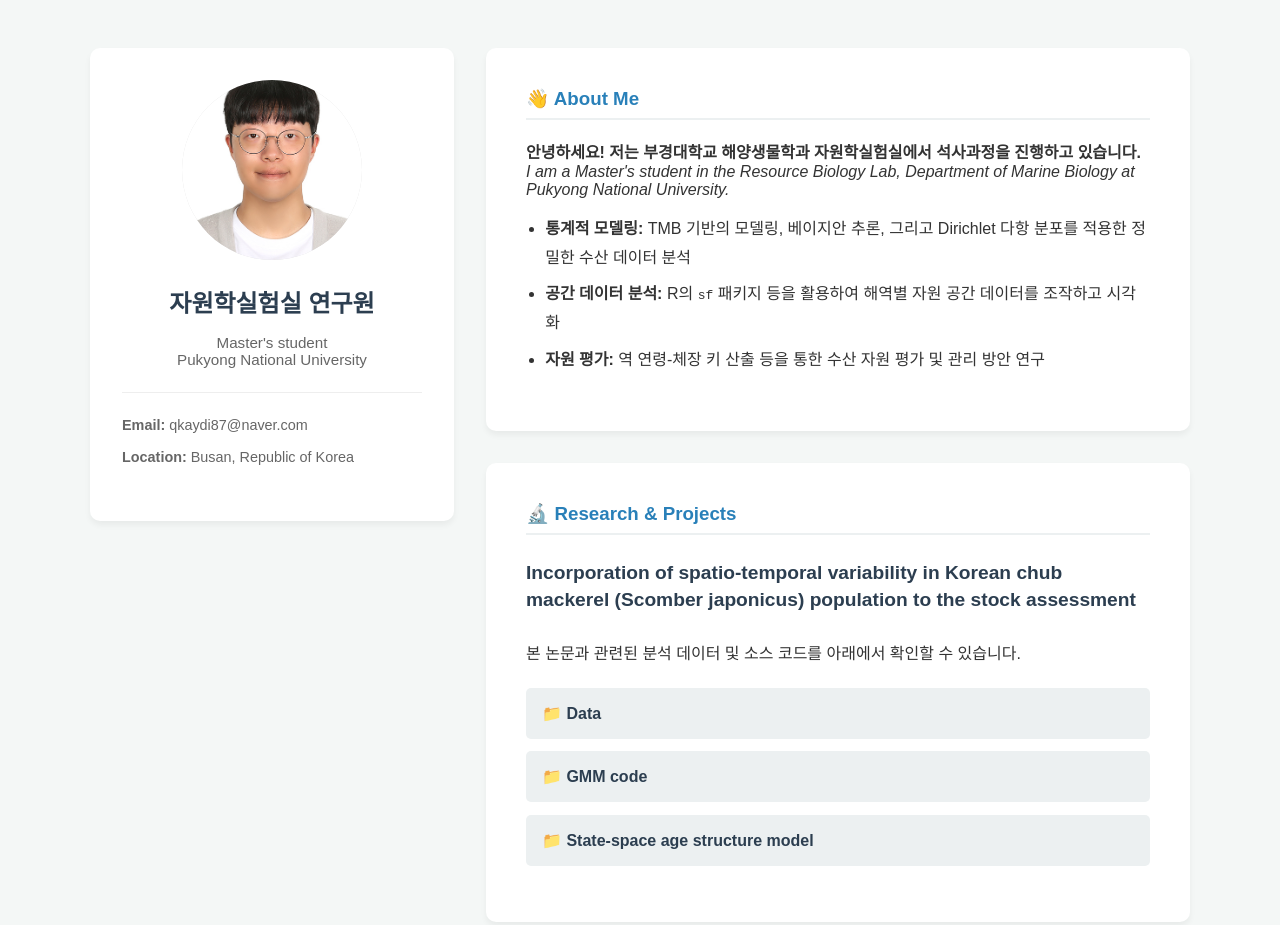
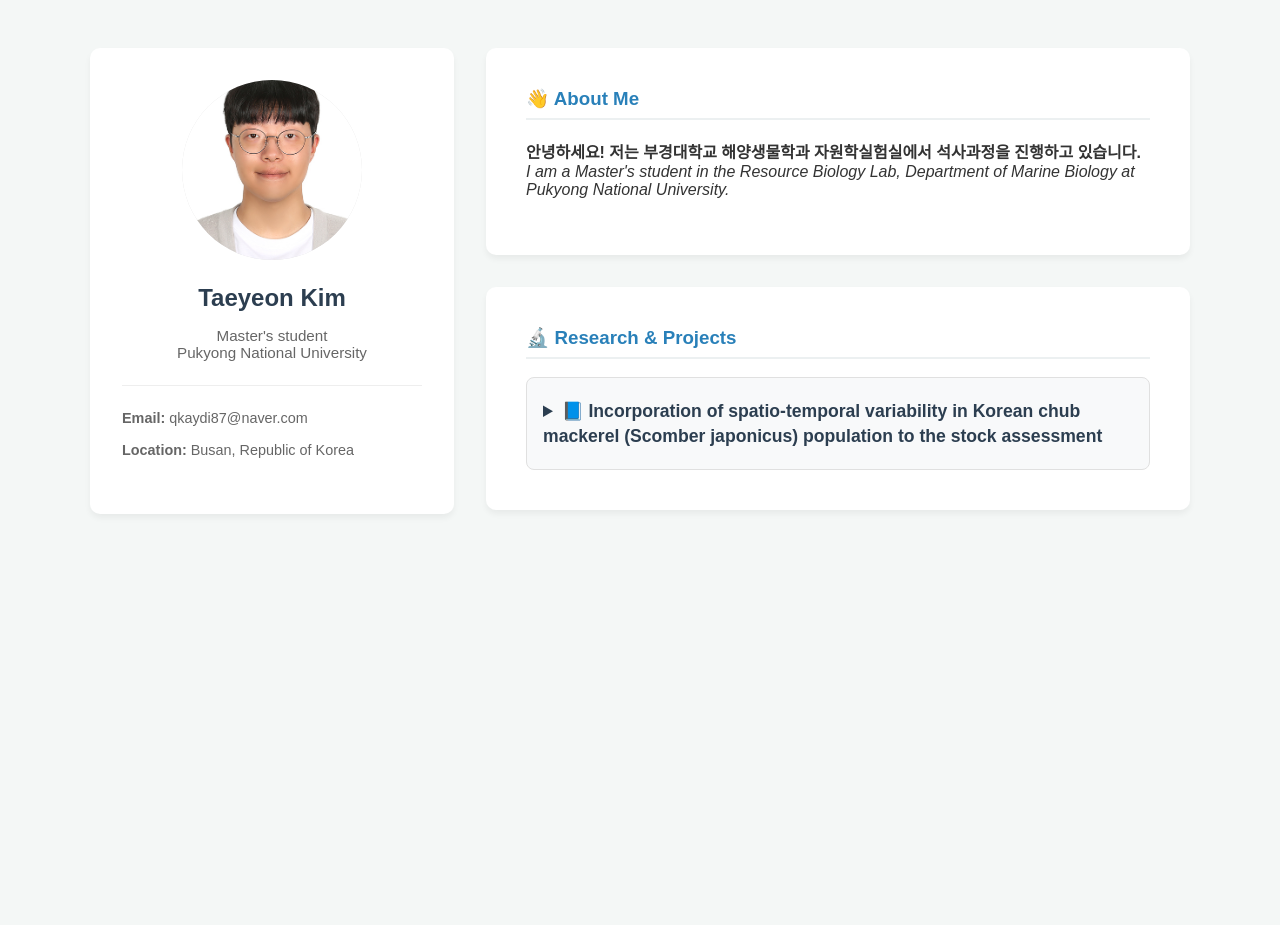
Before and after one commit to Taeyeon-Kim-hub/Taeyeon-Kim-hub.github.io, a plain HTML site: page index.html in a window 1280 px wide. After the commit the page ends 800 px from the top, so only its background shows below. Drawn offline with Linux system fonts and the light colour scheme.

Commit message:
Update index.html

```diff
--- a/index.html
+++ b/index.html
@@ -108,6 +108,34 @@
         .folder-list li a:hover {
             color: #3498db;
         }
+
+        /* --- 여기서부터 이번에 새로 추가된 디자인 코드입니다 --- */
+        .project-folder {
+            background-color: #f8f9fa;
+            border: 1px solid #e0e0e0;
+            border-radius: 8px;
+            margin-top: 1rem;
+            padding: 0.5rem 1rem;
+        }
+
+        .folder-title {
+            font-size: 1.1em;
+            font-weight: bold;
+            color: #2c3e50;
+            cursor: pointer; /* 마우스를 올리면 손가락 모양으로 바뀜 */
+            padding: 0.8rem 0;
+            line-height: 1.4;
+        }
+
+        .folder-title:hover {
+            color: #3498db;
+        }
+
+        .folder-content {
+            padding: 1rem 0;
+            border-top: 1px dashed #cccccc;
+        }
+        /* ---------------------------------------------------- */
     </style>
 </head>
 <body>
@@ -116,9 +144,8 @@
 
         <!-- 왼쪽: 사이드바 영역 -->
         <aside class="sidebar">
-            <!-- 이미지 태그: 나중에 src="사진이름.jpg" 로 변경하면 사진이 뜹니다. -->
             <img src="profile.jpg" alt="프로필 사진" class="profile-img">
-            <h2>자원학실험실 연구원</h2>
+            <h2>Taeyeon Kim</h2>
             <p>Master's student<br>Pukyong National University</p>
             <hr style="border: 0; border-top: 1px solid #eee; margin: 1.5rem 0;">
             <p style="text-align: left; font-size: 0.9em;">
@@ -130,24 +157,28 @@
         <!-- 오른쪽: 메인 콘텐츠 영역 -->
         <main class="main-content">
 
-            <!-- 첫 번째 박스: 인사말 및 소개 (README 내용) -->
+            <!-- 첫 번째 박스: 인사말 및 소개 (연구원님 원본 그대로 유지) -->
             <div class="content-box">
                 <h3>👋 About Me</h3>
                 <p><strong>안녕하세요! 저는 부경대학교 해양생물학과 자원학실험실에서 석사과정을 진행하고 있습니다.</strong><br>
                 <em>I am a Master's student in the Resource Biology Lab, Department of Marine Biology at Pukyong National University.</em></p>
-
-                <ul class="info-list">
-                    <li><strong>통계적 모델링:</strong> TMB 기반의 모델링, 베이지안 추론, 그리고 Dirichlet 다항 분포를 적용한 정밀한 수산 데이터 분석</li>
-                    <li><strong>공간 데이터 분석:</strong> R의 <code>sf</code> 패키지 등을 활용하여 해역별 자원 공간 데이터를 조작하고 시각화</li>
-                    <li><strong>자원 평가:</strong> 역 연령-체장 키 산출 등을 통한 수산 자원 평가 및 관리 방안 연구</li>
-                </ul>
             </div>
 
             <!-- 두 번째 박스: Research 및 논문 -->
             <div class="content-box">
                 <h3>🔬 Research & Projects</h3>
-                <h4 style="color: #2c3e50; font-size: 1.2em; line-height: 1.4;">Incorporation of spatio-temporal variability in Korean chub mackerel (Scomber japonicus) population to the stock assessment</h4>
-                <p>본 논문과 관련된 분석 데이터 및 소스 코드를 아래에서 확인할 수 있습니다.</p>
+
+                <!-- 열고 닫을 수 있는 폴더 기능 시작 -->
+                <details class="project-folder">
+
+                    <!-- 클릭하는 제목 부분 -->
+                    <summary class="folder-title">
+                        📘 Incorporation of spatio-temporal variability in Korean chub mackerel (Scomber japonicus) population to the stock assessment
+                    </summary>
+
+                    <!-- 열렸을 때 보이는 내용물 부분 -->
+                    <div class="folder-content">
+                        <p style="margin-top:0;">본 논문과 관련된 분석 데이터 및 소스 코드를 아래에서 확인할 수 있습니다.</p>
 
                         <!-- 논문 관련 폴더 목록 -->
                         <ul class="folder-list">
@@ -157,6 +188,11 @@
                         </ul>
                     </div>
 
+                </details>
+                <!-- 폴더 기능 끝 -->
+
+            </div>
+
         </main>
     </div>
 
```
Lines whose indentation alone changed are shown as unchanged.
